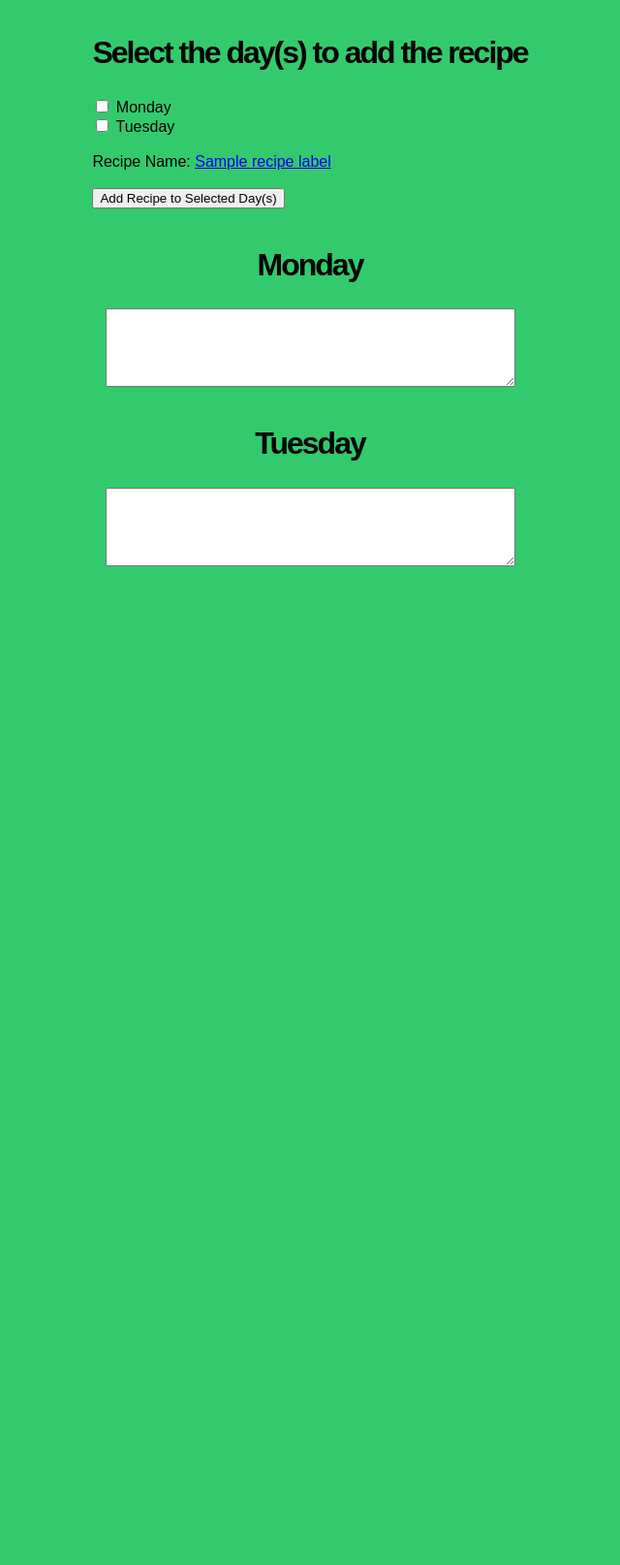
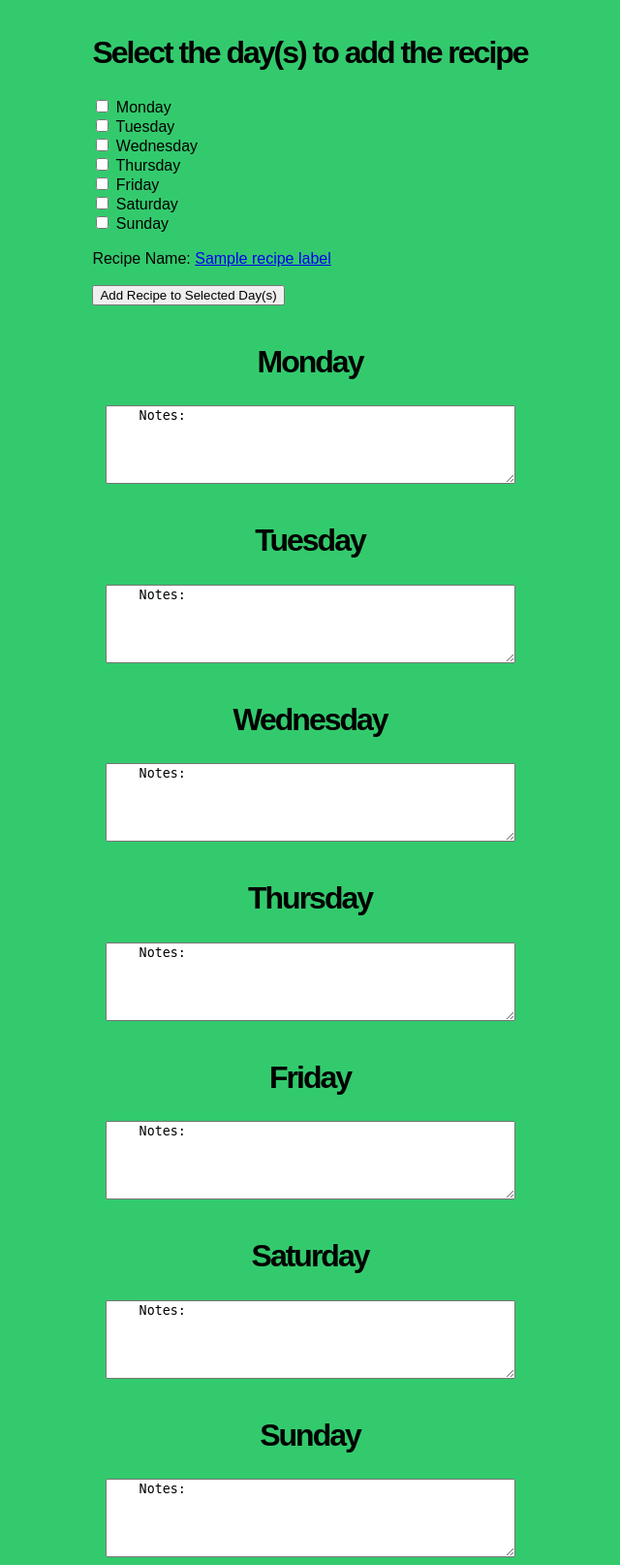
Before and after one commit to KhangN2234/Meal-Plan-Project, a Flask app: template meal_app/templates/calendar.html in a window 1280 px wide. Shown: the part 68-1682 px from the top of the page at 97% size, without its empty margins (320-960 px from the left). Before the commit the page ends 652 px from the top, so only its background shows below. Run offline with Flask 2, Linux system fonts and the light colour scheme; the template is opened without the code that fills it: most values are stand-ins (such as "Sample title", 1, 10 or a date in 2020).

Commit message:
Added all day of the week

```diff
--- a/meal_app/templates/calendar.html
+++ b/meal_app/templates/calendar.html
@@ -14,7 +14,18 @@
     <input type="checkbox" id="monday" name="selected_days" value="Monday">
     <label for="monday">Monday</label><br>
     <input type="checkbox" id="tuesday" name="selected_days" value="Tuesday">
-    <label for="tuesday">Tuesday</label><br><br>
+    <label for="tuesday">Tuesday</label><br>
+    <input type="checkbox" id="wednesday" name="selected_days" value="Wednesday">
+    <label for="wednesday">Wednesday</label><br>
+    <input type="checkbox" id="thursday" name="selected_days" value="Thursday">
+    <label for="thursday">Thursday</label><br>
+    <input type="checkbox" id="Friday" name="selected_days" value="Friday">
+    <label for="Friday">Friday</label><br>
+    <input type="checkbox" id="Saturday" name="selected_days" value="Saturday">
+    <label for="Saturday">Saturday</label><br>
+    <input type="checkbox" id="Sunday" name="selected_days" value="Sunday">
+    <label for="Sunday">Sunday</label><br><br>
+
 
     <!-- Hidden fields to pass the recipe details with the form -->
     <input type="hidden" name="recipe_label" value="{{ recipe_label }}">
@@ -28,6 +39,8 @@
     <button type="submit">Add Recipe to Selected Day(s)</button>
 </form>
 
+
+
 <!-- Display areas for Monday and Tuesday -->
 <h2>Monday</h2>
 <div class = "recipe_links">
@@ -36,8 +49,8 @@
     {% endif %}
 </div>
 <div class="days">
-    <textarea id="monday_textarea" name="monday_textarea" rows="5" cols="50">
-
+    <textarea id="days_textarea" name="days_textarea" rows="5" cols="50">
+    Notes:
     </textarea>
 </div>
 
@@ -49,8 +62,73 @@
     {% endif %}
 </div>
 <div class="days">
-    <textarea id="tuesday_textarea" name="tuesday_textarea" rows="5" cols="50">
+    <textarea id="days_textarea" name="days_textarea" rows="5" cols="50">
+    Notes:
+    </textarea>
+</div>
 
+
+<h2>Wednesday</h2>
+<div class = "recipe_links">
+    {% if 'Wednesday' in selected_days %}
+        <a href='{{ recipe_url }}'> {{ recipe_label }}</a>
+    {% endif %}
+</div>
+<div class="days">
+    <textarea id="days_textarea" name="days_textarea" rows="5" cols="50">
+    Notes:
+    </textarea>
+</div>
+
+
+<h2>Thursday</h2>
+<div class = "recipe_links">
+    {% if 'Thursday' in selected_days %}
+        <a href='{{ recipe_url }}'> {{ recipe_label }}</a>
+    {% endif %}
+</div>
+<div class="days">
+    <textarea id="days_textarea" name="days_textarea" rows="5" cols="50">
+    Notes:
+    </textarea>
+</div>
+
+
+<h2>Friday</h2>
+<div class = "recipe_links">
+    {% if 'Friday' in selected_days %}
+        <a href='{{ recipe_url }}'> {{ recipe_label }}</a>
+    {% endif %}
+</div>
+<div class="days">
+    <textarea id="days_textarea" name="days_textarea" rows="5" cols="50">
+    Notes:
+    </textarea>
+</div>
+
+
+<h2>Saturday</h2>
+<div class = "recipe_links">
+    {% if 'Saturday' in selected_days %}
+        <a href='{{ recipe_url }}'> {{ recipe_label }}</a>
+    {% endif %}
+</div>
+<div class="days">
+    <textarea id="days_textarea" name="days_textarea" rows="5" cols="50">
+    Notes:
+    </textarea>
+</div>
+
+
+<h2>Sunday</h2>
+<div class = "recipe_links">
+    {% if 'Sunday' in selected_days %}
+        <a href='{{ recipe_url }}'> {{ recipe_label }}</a>
+    {% endif %}
+</div>
+<div class="days">
+    <textarea id="days_textarea" name="days_textarea" rows="5" cols="50">
+    Notes:
     </textarea>
 </div>
 
```
